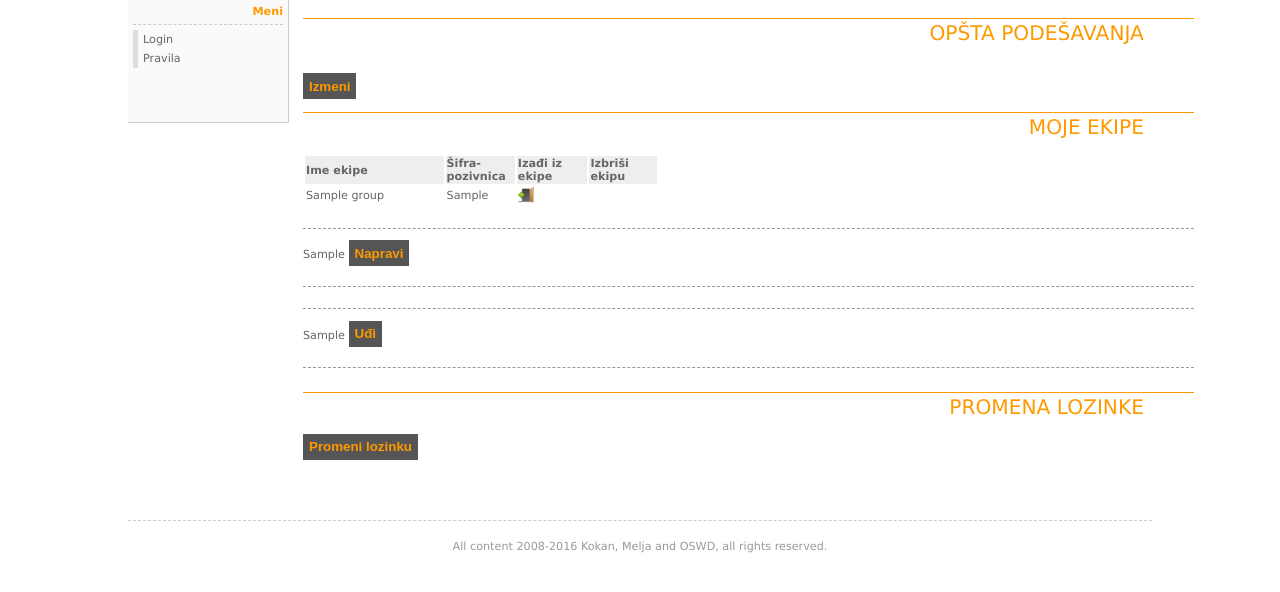
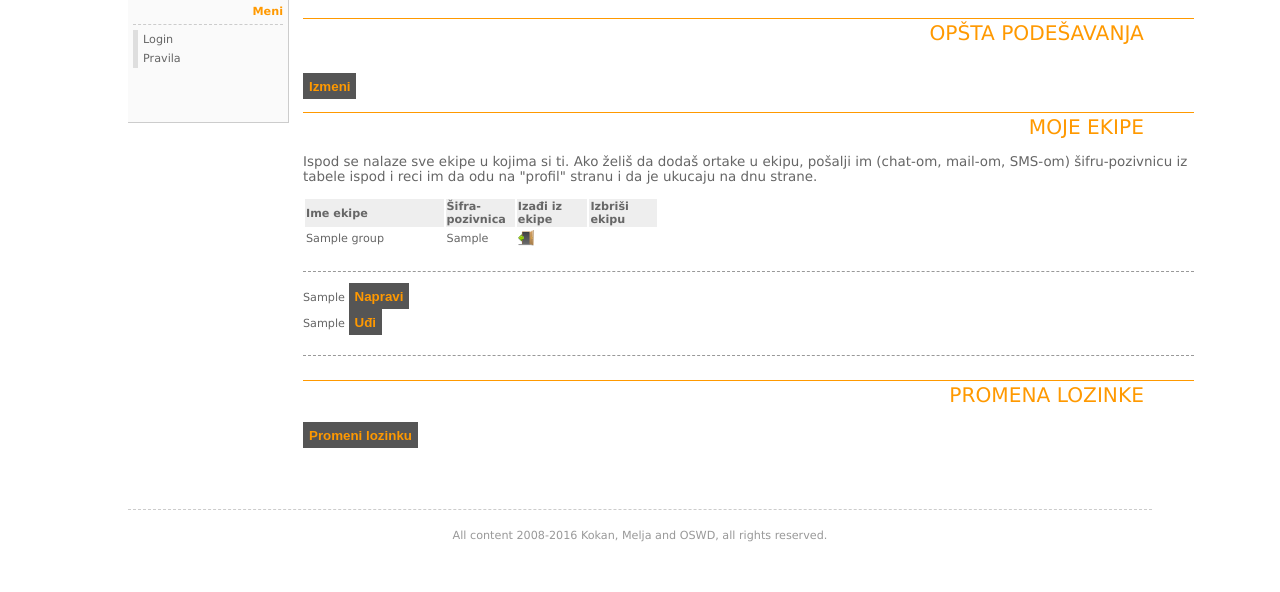
Before and after one commit to stalker314314/nasa_mala_kladionica, a Django app: template nmkapp/templates/profile.html in a window 1280 px wide. Shown: the part 156-748 px from the top of the page. Run offline with Django 3.2, Linux system fonts and the light colour scheme; data comes from the database, SQL or seed files in the repository; the template is opened without the code that fills it: values that come from a table or form of the project are taken from there, most other values are stand-ins (such as "Sample title", 1, 10 or a date in 2020); parts of the project's set-up code (start-up, migrations or seed data) failed here and were passed over.

Commit message:
usability za ekipe

```diff
--- a/nmkapp/forms.py
+++ b/nmkapp/forms.py
@@ -79,7 +79,7 @@ class AddToGroupForm(forms.Form):
         self._player = player
         group_key = kwargs.pop('group_key')
         super(AddToGroupForm, self).__init__(*args, **kwargs)
-        self.fields['key'] = forms.CharField(initial='', required = True, label=u'Unesi šifru-pozivnicu za upad u ekipu:', max_length=8, min_length=0)
+        self.fields['key'] = forms.CharField(initial='', required = True, label=u'Ako si je dobio, unesi šifru-pozivnicu za upad u ekipu:', max_length=8, min_length=0)
 
     def clean(self):
         cleaned_data = super(AddToGroupForm, self).clean()
--- a/nmkapp/templates/profile.html
+++ b/nmkapp/templates/profile.html
@@ -25,6 +25,10 @@
 
 <h1>MOJE EKIPE</h1>
 {% if groups %}
+<div style="font-size: 120%">Ispod se nalaze sve ekipe u kojima si ti. Ako želiš da dodaš ortake u ekipu, pošalji im (chat-om, mail-om, SMS-om)
+šifru-pozivnicu iz tabele ispod i reci im da odu na "profil" stranu i da je ukucaju na dnu strane.</div>
+<br/>
+
 <table class="sortable mediumtable" style="width: 40%">
 	<thead>
 		<tr>
@@ -62,8 +66,7 @@ Napravi svoju ekipu, pozovi ljude i na tabelama ćeš moći da vidiš kako samo
 		{{ form_new_group }}
 		<input value="Napravi" type="submit"/>
 	</form>
-</p>
-<p>
+
 	<form method="post" action="/profile">
 		{% csrf_token %}
 		<input name="add_to_group" value="add_to_group" type="hidden">
--- a/nmkapp/views.py
+++ b/nmkapp/views.py
@@ -234,8 +234,8 @@ def profile(request):
             new_group.players.add(request.user.player)
             new_group.save()
             messages.add_message(request, messages.INFO,
-                                 u"Uspešno si napravio novu ekipu. Daj sad prijateljima šifru-pozivnicu '%s' \
-                                 da bi mogli da uđu u ekipu" % new_group.group_key)
+                                 u"Uspešno si napravio novu ekipu. Sad pošalji chat-om/mail-om/SMS-om prijateljima šifru-pozivnicu '%s' \
+                                 da bi mogli i oni da uđu u tvoju ekipu" % new_group.group_key)
     else:
         form_new_group = NewGroupForm(group={})
 
```
